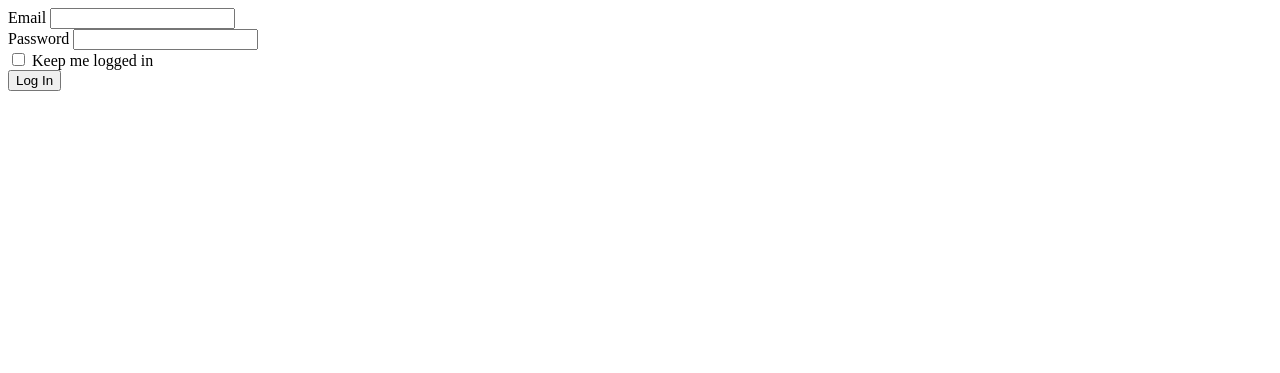
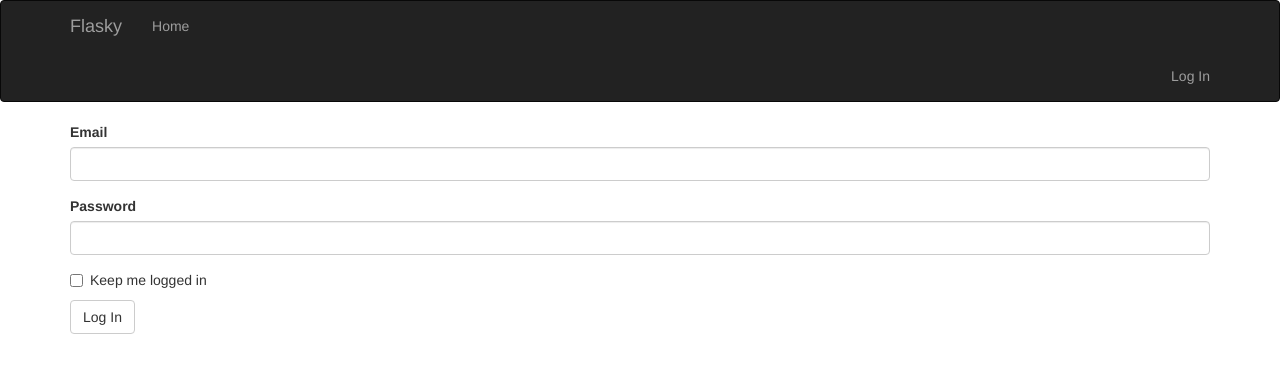
Before and after one commit to abhishak3/CoviDesk, a Flask app: page /auth/login in a window 1280 px wide. Shown: the top 373 px of the page. Run offline with Flask 2, Linux system fonts and the light colour scheme; parts of the project's set-up code (start-up, migrations or seed data) failed here and were passed over; some libraries are stand-ins or nearby versions.

Commit message:
added login and logout feature

```diff
--- a/app/auth/views.py
+++ b/app/auth/views.py
@@ -1,9 +1,32 @@
-from flask import render_template
+from flask import render_template, redirect, url_for, request, flash, session
+from flask_login import login_user, logout_user, login_required
+from flask_login.utils import login_required
+from werkzeug.utils import redirect
+
+from app.models import Hospital
 from . import auth
 from .forms import LoginForm
 
-@auth.route('/')
-@auth.route('/login')
+@auth.route('/login', methods=['GET','POST'])
 def login():
     form = LoginForm()
+    if form.validate_on_submit():
+        hospital = Hospital.query.filter_by(email=form.email.data).first()
+        if hospital is not None and hospital.verify_password(form.password.data):
+            login_user(hospital,form.remember_me.data)
+            next = request.args.get('next')
+            if next is None or not next.startswith('/'):
+                next = url_for('main.index')
+                session['name'] = hospital.name
+            return redirect(next)
+        else:
+            flash("Invalid Username / Password")
     return render_template('auth/login.html',form=form),200
+
+@auth.route('logout')
+@login_required
+def logout():
+    logout_user()
+    flash("You have been logged out")
+    session['name'] = "Normal User"
+    return redirect(url_for('auth.login'))
--- a/app/main/views.py
+++ b/app/main/views.py
@@ -1,7 +1,7 @@
-from flask import render_template
+from flask import render_template, session
 from . import main
 
 @main.route('/')
 @main.route('/home')
 def index():
-    return render_template('index.html'), 200
+    return render_template('index.html', name=session.get('name')), 200
--- a/app/templates/auth/login.html
+++ b/app/templates/auth/login.html
@@ -1,5 +1,5 @@
-<html>
-    <body>
+{% extends "base.html" %}
+{% block page_content %}
     <form method="POST">
         <!-- {{ form.hidden_tag() }}
                 {{ form.email.label }} {{ form.email() }}
@@ -10,5 +10,4 @@
         {% import "bootstrap/wtf.html" as wtf %}
         {{ wtf.quick_form(form) }}
     </form>
-    </body>
-</html>
+{% endblock %}
--- /dev/null
+++ b/app/templates/base.html
@@ -0,0 +1,41 @@
+{% extends "bootstrap/base.html" %}
+{% block title %}Flasky{% endblock %}
+{% block navbar %}
+<div class="navbar navbar-inverse" role="navigation">
+    <div class="container">
+        <div class="navbar-header">
+            <button type="button" class="navbar-toggle" data-toggle="collapse" data-target=".navbar-collapse">
+                <span class="sr-only">Toggle navigation</span>
+                <span class="icon-bar"></span>
+                <span class="icon-bar"></span>
+                <span class="icon-bar"></span>
+            </button>
+            <a class="navbar-brand" href="/">Flasky</a>
+        </div>
+        <div class="navbar-collapse collapse">
+            <ul class="nav navbar-nav">
+                <li><a href="/">Home</a></li>
+            </ul>
+        </div>
+        <ul class="nav navbar-nav navbar-right">
+            {% if current_user.is_authenticated %}
+            <li><a href="{{ url_for('auth.logout') }}">Log Out</a></li>
+            {% else %}
+            <li><a href="{{ url_for('auth.login') }}">Log In</a></li>
+            {% endif %}
+        </ul>
+    </div>
+</div>
+{% endblock %}
+
+{% for message in get_flashed_messages() %}
+<div class="alert alert-danger" role="alert">
+    {{ message }}
+</div>
+{% endfor %}
+
+{% block content %}
+<div class="container">
+    {% block page_content %}{% endblock %}
+</div>
+{% endblock %}
--- a/migrations/env.py
+++ b/migrations/env.py
@@ -78,6 +78,7 @@ def run_migrations_online():
             connection=connection,
             target_metadata=target_metadata,
             process_revision_directives=process_revision_directives,
+            #render_as_batch=True,
             **current_app.extensions['migrate'].configure_args
         )
 
```
Also changed, not shown: app/templates/index.html (+4 -5 lines), data-dev.sqlite. Lines whose indentation alone changed are shown as unchanged.
